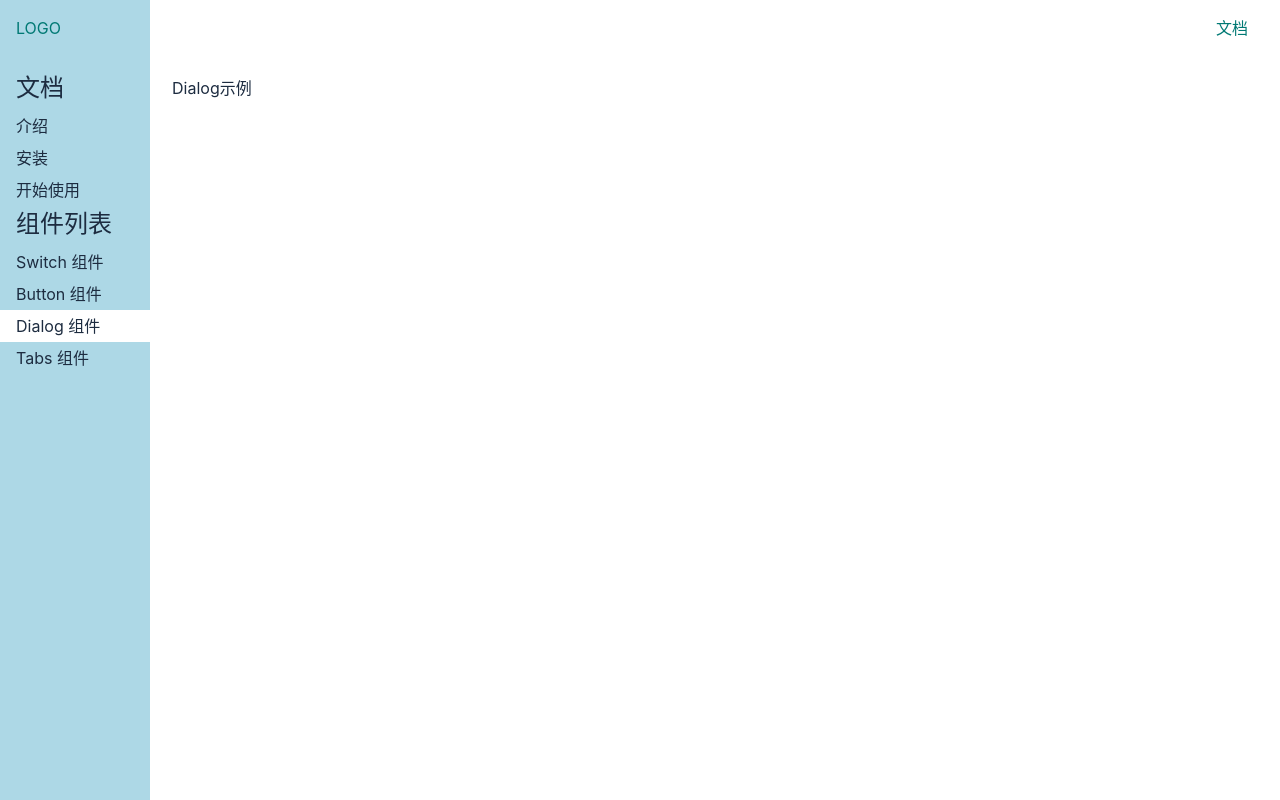
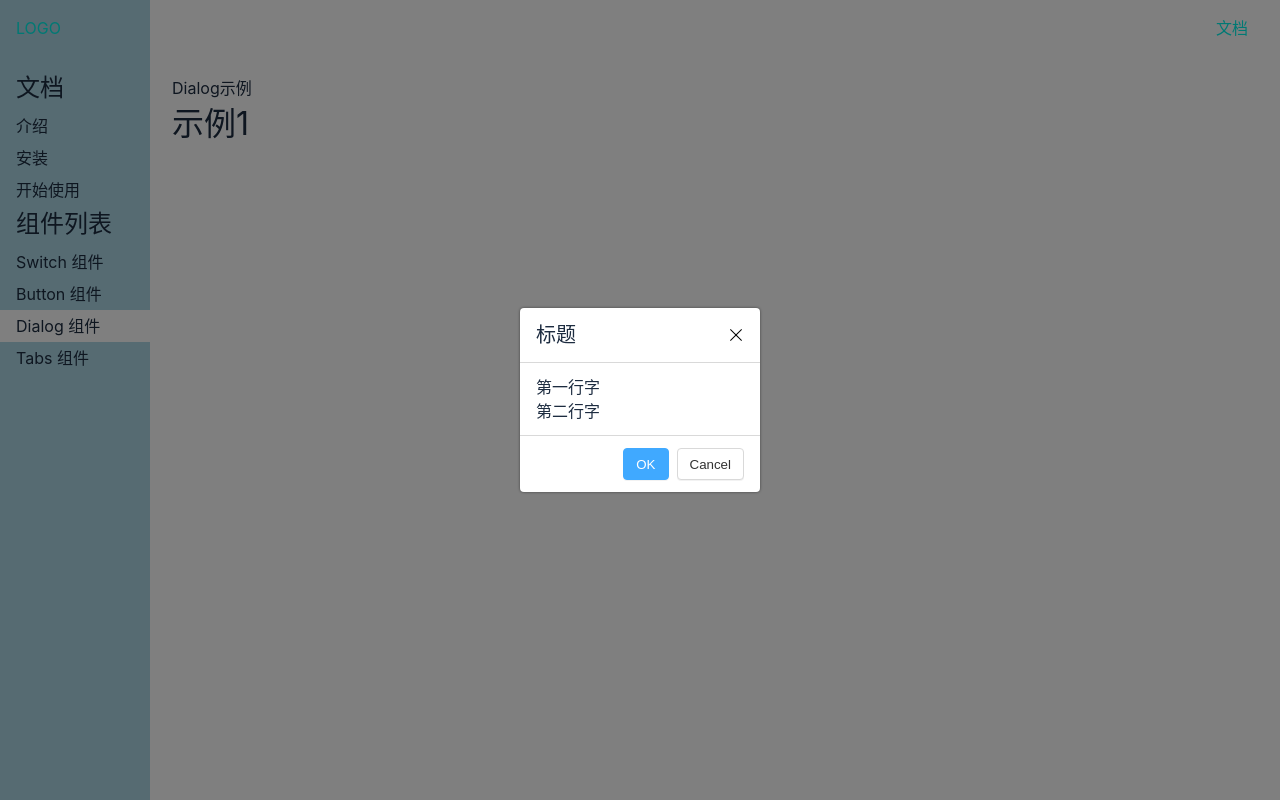
Before and after one commit to JinYoMo/Custom-UI, a Vue app in the folder CoCo-UI/: page /#/doc/dialog in a window 1280 px wide. Built offline with nearby package versions, Linux system fonts and the light colour scheme.

Commit message:
创建Dialog组件及css1

```diff
--- a/CoCo-UI/src/components/DialogDemo.vue
+++ b/CoCo-UI/src/components/DialogDemo.vue
@@ -1,5 +1,14 @@
 <template>
-  <div>
-    Dialog示例
-  </div>
+  <div>Dialog示例</div>
+  <h1>示例1</h1>
+  <Dialog></Dialog>
 </template>
+
+<script lang="ts">
+import Dialog from "../lib/Dialog.vue";
+export default {
+  components: {
+    Dialog,
+  },
+};
+</script>
--- /dev/null
+++ b/CoCo-UI/src/lib/Dialog.vue
@@ -0,0 +1,90 @@
+<template>
+  <div class="coco-dialog-overlay"></div>
+  <div class="coco-dialog-wrapper">
+    <div class="coco-dialog">
+      <header>标题 <span class="coco-dialog-close"></span></header>
+      <main>
+        <p>第一行字</p>
+        <p>第二行字</p>
+      </main>
+      <footer>
+        <Button level="main">OK</Button>
+        <Button>Cancel</Button>
+      </footer>
+    </div>
+  </div>
+</template>
+<script lang="ts">
+import Button from "./Button.vue";
+export default {
+  components: {
+    Button,
+  },
+};
+</script>
+<style lang="scss">
+$radius: 4px;
+$border-color: #d9d9d9;
+.coco-dialog {
+  background: white;
+  border-radius: $radius;
+  box-shadow: 0 0 3px fade_out(black, 0.5);
+  min-width: 15em;
+  max-width: 90%;
+  &-overlay {
+    position: fixed;
+    top: 0;
+    left: 0;
+    width: 100%;
+    height: 100%;
+    background: fade_out(black, 0.5);
+    z-index: 10;
+  }
+  &-wrapper {
+    position: fixed;
+    left: 50%;
+    top: 50%;
+    transform: translate(-50%, -50%);
+    z-index: 11;
+  }
+  > header {
+    padding: 12px 16px;
+    border-bottom: 1px solid $border-color;
+    display: flex;
+    align-items: center;
+    justify-content: space-between;
+    font-size: 20px;
+  }
+  > main {
+    padding: 12px 16px;
+  }
+  > footer {
+    border-top: 1px solid $border-color;
+    padding: 12px 16px;
+    text-align: right;
+  }
+  &-close {
+    position: relative;
+    display: inline-block;
+    width: 16px;
+    height: 16px;
+    cursor: pointer;
+    &::before,
+    &::after {
+      content: "";
+      position: absolute;
+      height: 1px;
+      background: black;
+      width: 100%;
+      top: 50%;
+      left: 50%;
+    }
+    &::before {
+      transform: translate(-50%, -50%) rotate(-45deg);
+    }
+    &::after {
+      transform: translate(-50%, -50%) rotate(45deg);
+    }
+  }
+}
+</style>
```
Also changed, not shown: 1 other file (tests, documents, lock files or other folders).
